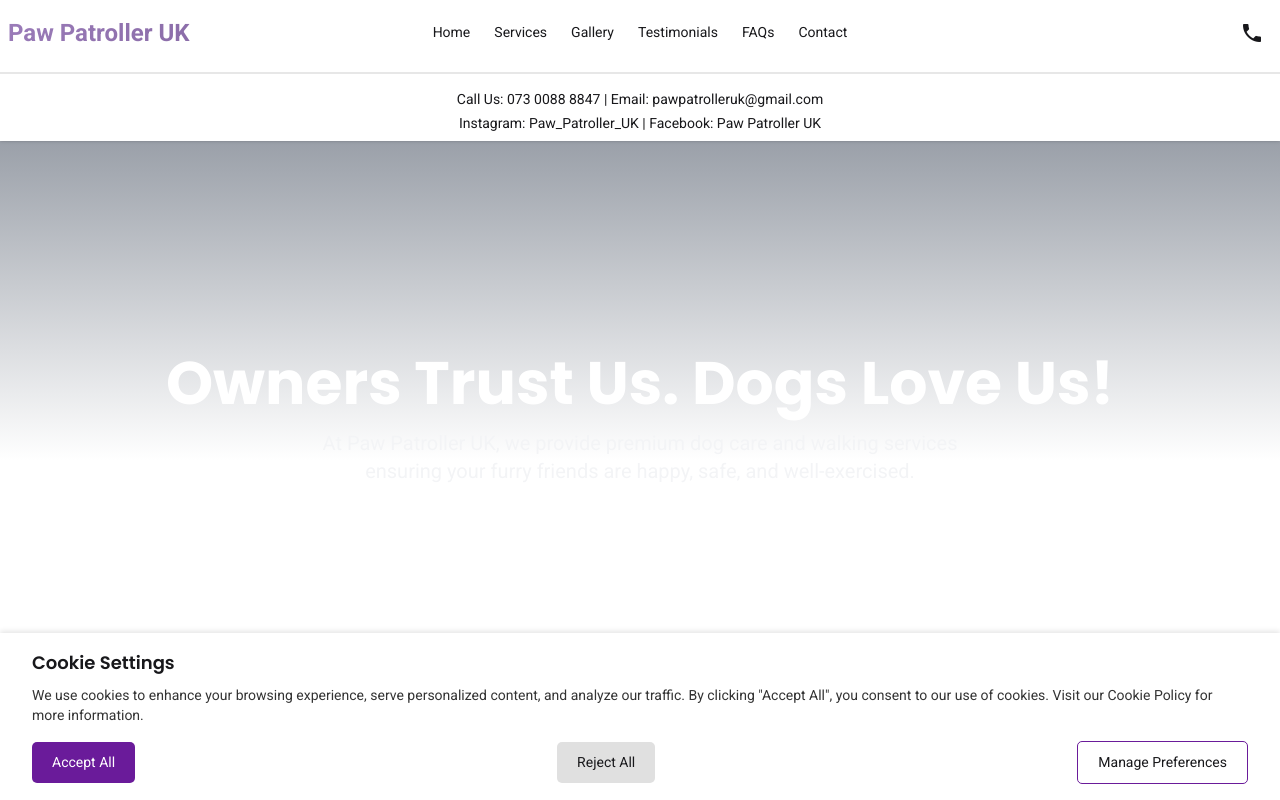
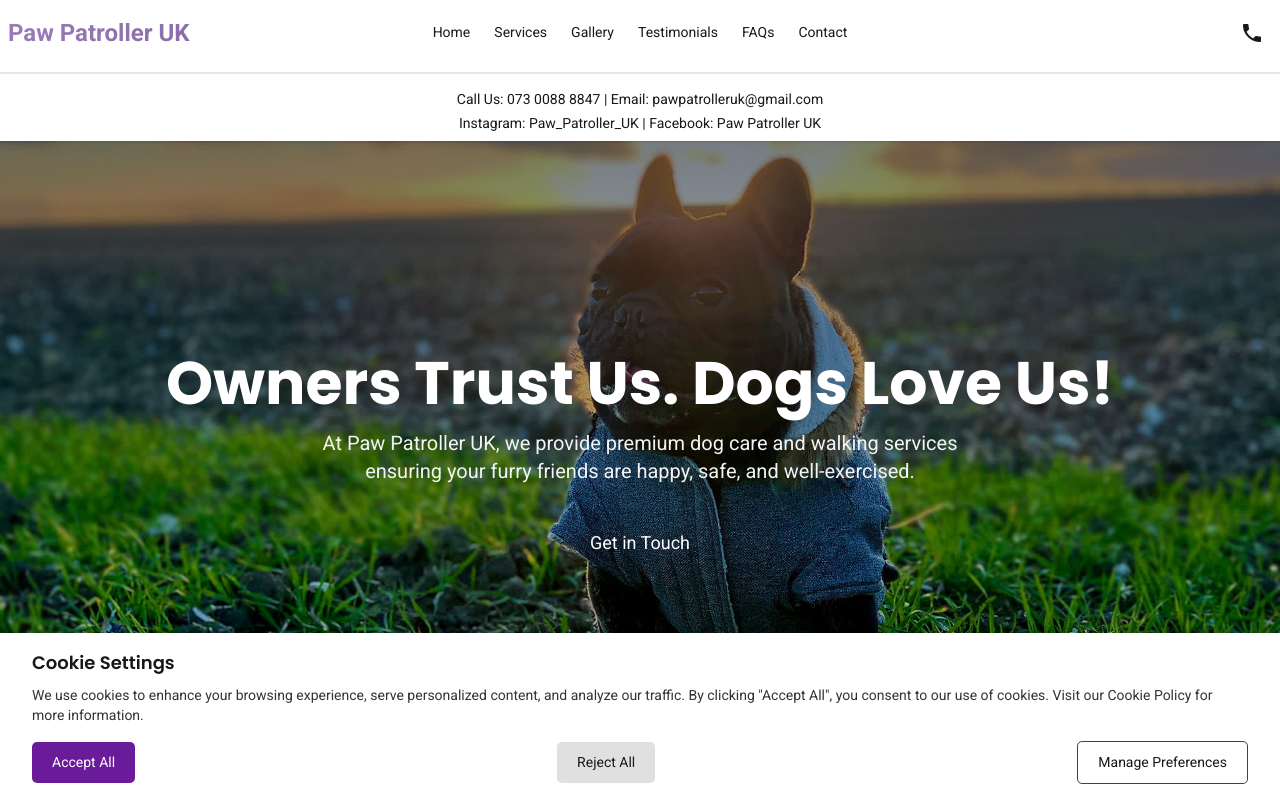
Before and after one commit to pawpatrolleruk/pawpatrolleruk, a website built with Vite: page index.html in a window 1280 px wide. Shown: the top 800 px of the page. Built offline with nearby package versions, Linux system fonts and the light colour scheme; files whose address does not match are found by name.

Commit message:
Static file vvite

```diff
--- a/index.html
+++ b/index.html
@@ -14,7 +14,7 @@
     <!-- Open Graph / Facebook -->
     <meta property="og:title" content="Paw Patroller UK - Premium Dog Care Services">
     <meta property="og:description" content="Experience personalized dog care services with Paw Patroller UK. From dog walking and pet visits to live streaming virtual walks, we care for your pet with passion.">
-    <meta property="og:image" content="src/assets/hero-desktop.jpg">
+    <meta property="og:image" content="assets/hero-desktop.jpg">
     <meta property="og:url" content="https://pawpatrolleruk.github.io/">
     <meta property="og:type" content="website">
 
@@ -22,7 +22,7 @@
     <meta name="twitter:card" content="summary_large_image">
     <meta name="twitter:title" content="Paw Patroller UK - Premium Dog Care Services">
     <meta name="twitter:description" content="Experience personalized dog care services with Paw Patroller UK.">
-    <meta name="twitter:image" content="src/assets/hero-desktop.jpg">
+    <meta name="twitter:image" content="assets/hero-desktop.jpg">
 
     <!-- Google Fonts: Fredoka for friendly accents, Poppins for headlines, Roboto for body text -->
     <link href="https://fonts.googleapis.com/css2?family=Fredoka:wght@400;500;600&family=Poppins:wght@400;600;700&family=Roboto:wght@400;500;700&display=swap" rel="stylesheet">
--- a/src/main.css
+++ b/src/main.css
@@ -25,6 +25,12 @@ html {
     radial-gradient(circle at 0% 0%, #FFCDB120 0%, transparent 50%);
 }
 
+.hero {
+  background-size: cover;
+  background-position: center;
+  background-attachment: fixed; /* Parallax effect */
+}
+
 .hero.parallax {
   background: url('src/assets/hero-desktop.jpg') no-repeat center center fixed;
   background-size: cover;
--- a/src/main.js
+++ b/src/main.js
@@ -5,6 +5,12 @@ import '@js/cookie-consent.js';
 // Initialize cookie consent when DOM is ready
 document.addEventListener('DOMContentLoaded', () => {
     initCookieConsent();
+
+    // Set hero section background image using a reference that remains accessible on the site
+    const heroSection = document.getElementById('home');
+    if (heroSection) {
+      heroSection.style.backgroundImage = "url('assets/hero-desktop.jpg')";
+    }
 });
 
 // Reviews
```
